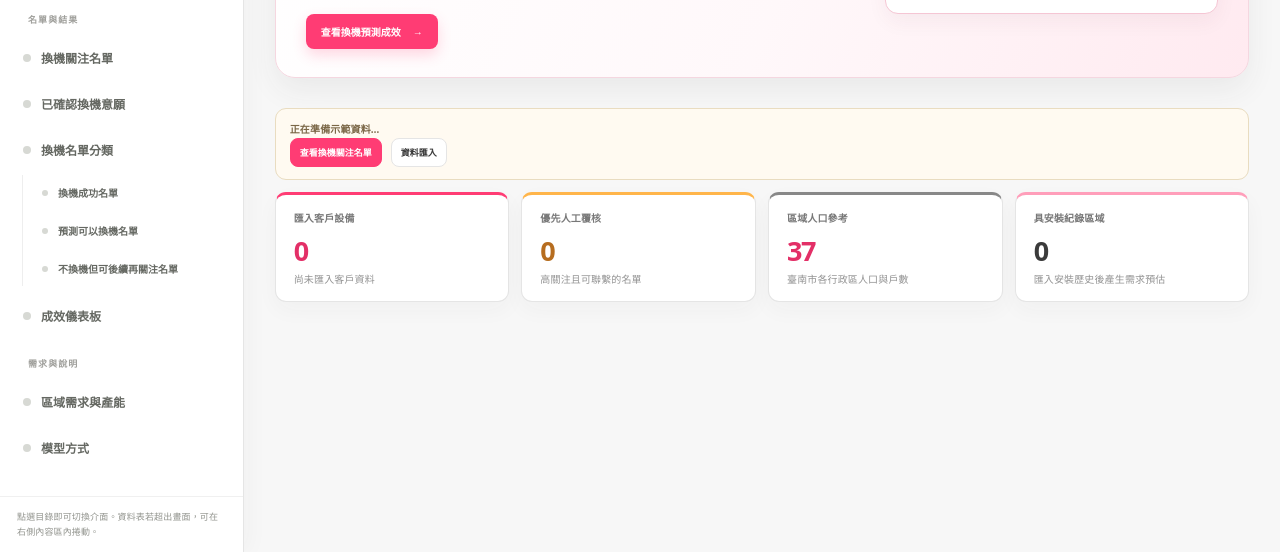
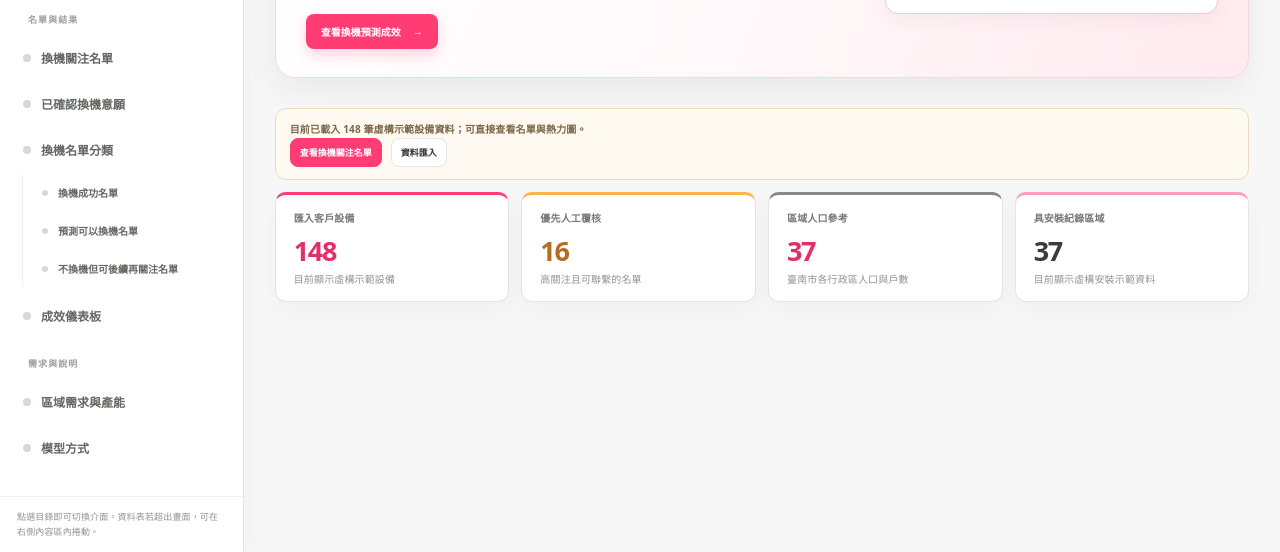
Before and after one commit to disswwdwqr/elifee, a plain HTML site: page index.html in a window 1280 px wide. Shown: the part 248-800 px from the top of the page. Drawn offline with nearby package versions, Linux system fonts and the light colour scheme.

Commit message:
Fix demo data initialization

```diff
--- a/index.html
+++ b/index.html
@@ -283,7 +283,7 @@
       const keys=Object.keys(rows[0]);required.forEach(function(pair){if(!keys.includes(pair[0])&&!keys.includes(pair[1]))throw new Error("缺少欄位："+pair[0]);});
       return rows.map(function(r,i){
         const id=get(r,["customer_id","會員代碼"])||("匿名設備-"+(i+1));
-        const yearRaw=get(r,["install_year","安裝年份"]),repairsRaw=get(r,["repair_count_24m","近24月維修次數"]),outcomeRaw=get(r,["replaced_within_6m","六個月內已換機"]);
+        const yearRaw=get(r,["install_year","安裝年份"]),repairsRaw=get(r,["repair_count_24m","近24月維修次數"]),outcomeRaw=get(r,["replaced_within_6m","六個月內已換機"]),latRaw=get(r,["route_lat"]),lngRaw=get(r,["route_lng"]);
         return {id:id,district:districtName(get(r,["district","行政區"])),year:yearRaw===""?null:number(yearRaw),repairs:repairsRaw===""?null:number(repairsRaw),lastRepair:get(r,["last_repair_date","最近維修日期"]),warranty:boolValue(get(r,["warranty_expired","保固到期"])),consent:boolValue(get(r,["marketing_consent","行銷同意"])),outcome:outcomeRaw===""?null:boolValue(outcomeRaw),lat:latRaw===""?null:number(latRaw),lng:lngRaw===""?null:number(lngRaw)};
       });
     }
```
